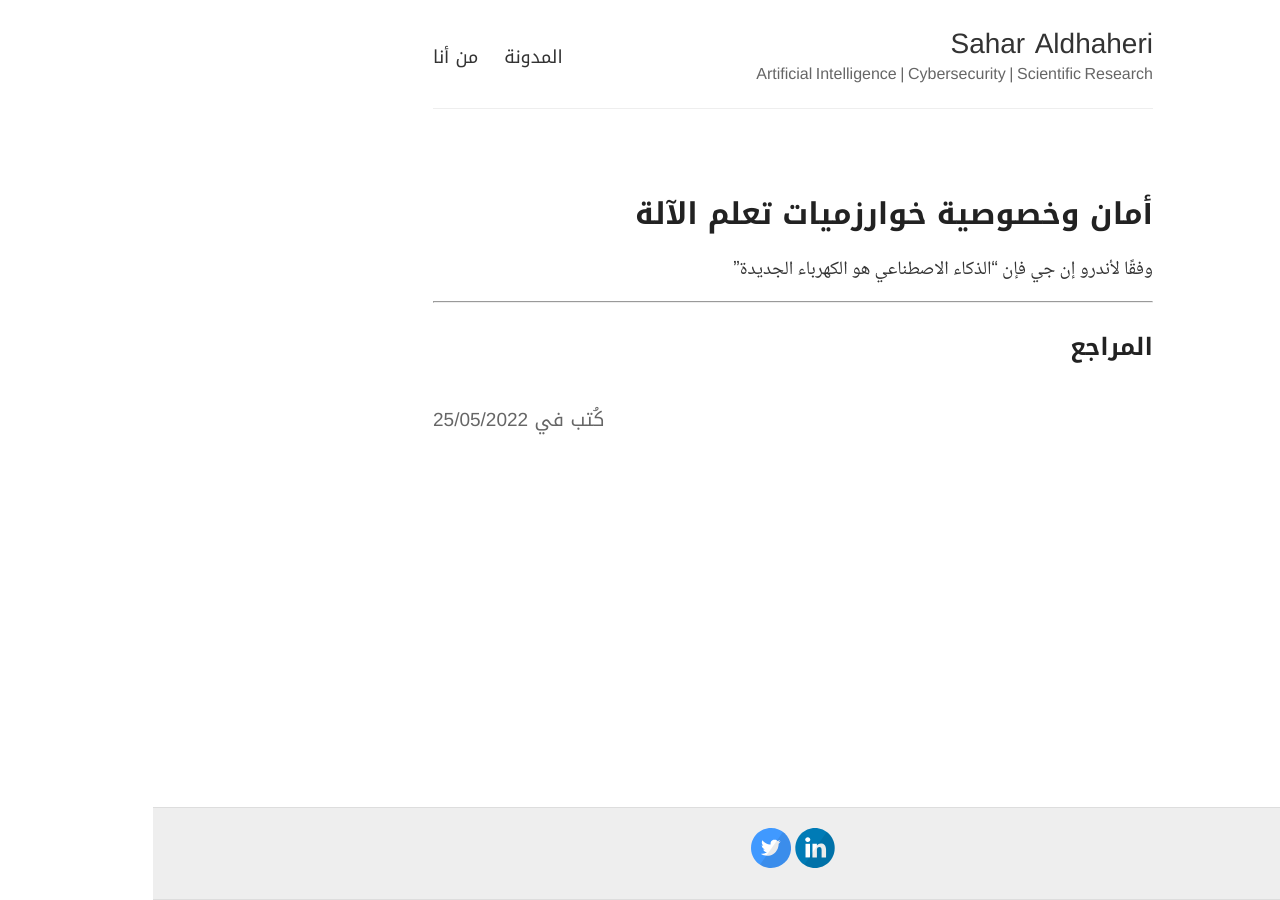
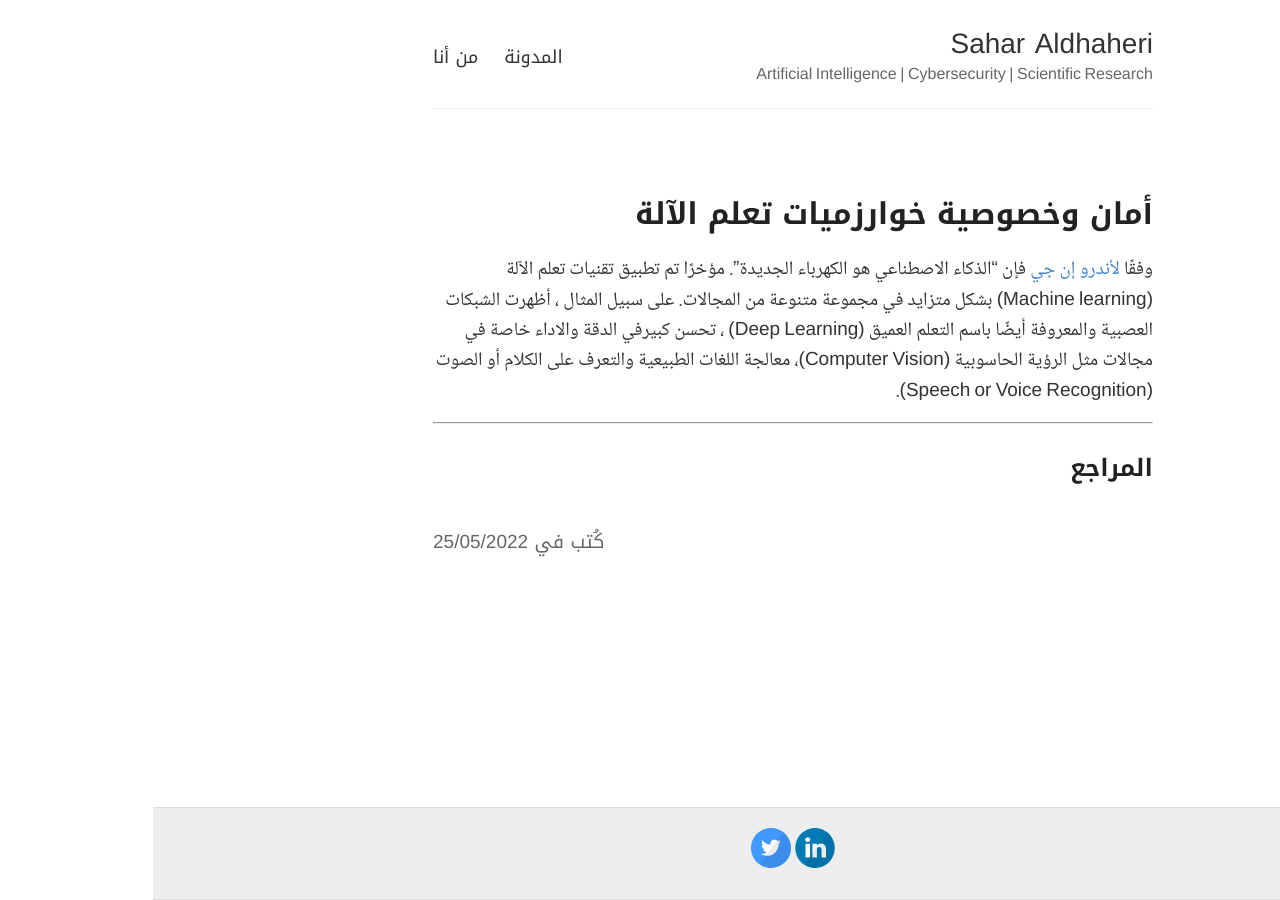
Before and after one commit to sahar119911/AldhaheriS, a Jekyll site: the page built from _posts/2022-5-25-ML-privacy.md, in a window 1280 px wide. Built offline with Jekyll 4.4.1, drawn with Linux system fonts in a browser that asks for light colours.

Commit message:
Update 2022-5-25-ML-privacy.md

```diff
--- a/_posts/2022-5-25-ML-privacy.md
+++ b/_posts/2022-5-25-ML-privacy.md
@@ -1,10 +1,11 @@
 ---
 layout: post
-title:  أمان وخصوصية خوارزميات تعلم الآلة
-icon: 👓
+title: أمان وخصوصية خوارزميات تعلم الآلة
+icon: "\U0001F453"
+published: true
 ---
 
-وفقًا لأندرو إن جي فإن "الذكاء الاصطناعي هو الكهرباء الجديدة"
+وفقًا [لأندرو إن جي](https://en.wikipedia.org/wiki/Andrew_Ng)  فإن "الذكاء الاصطناعي هو الكهرباء الجديدة". مؤخرًا تم تطبيق تقنيات تعلم الآلة (Machine learning) بشكل متزايد في مجموعة متنوعة من المجالات. على سبيل المثال ، أظهرت الشبكات العصبية والمعروفة أيضًا باسم التعلم العميق (Deep Learning) ، تحسن كبيرفي الدقة والاداء خاصة في مجالات مثل الرؤية الحاسوبية (Computer Vision)، معالجة اللغات الطبيعية والتعرف على الكلام أو الصوت (Speech or Voice Recognition).
 
 ---
 
```
